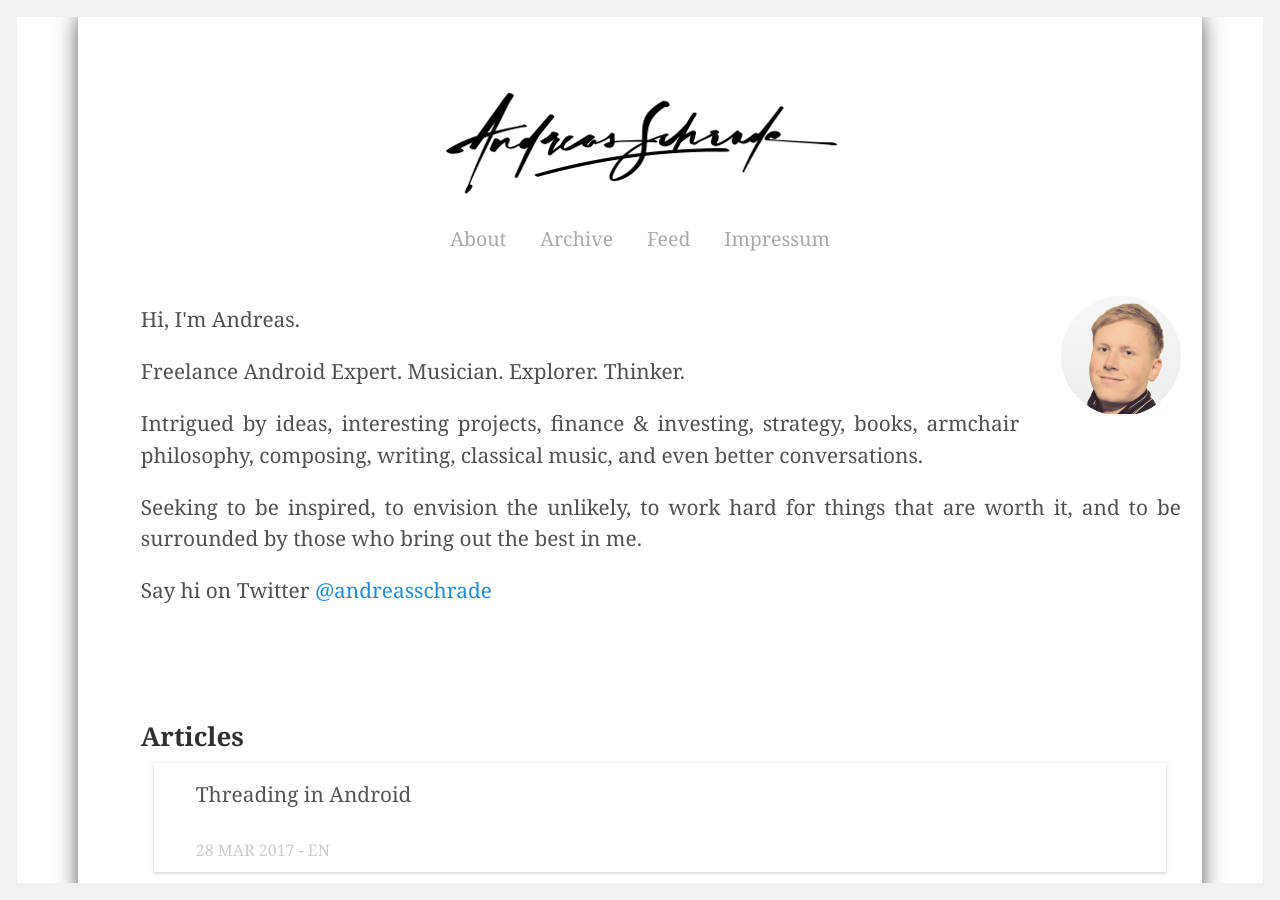
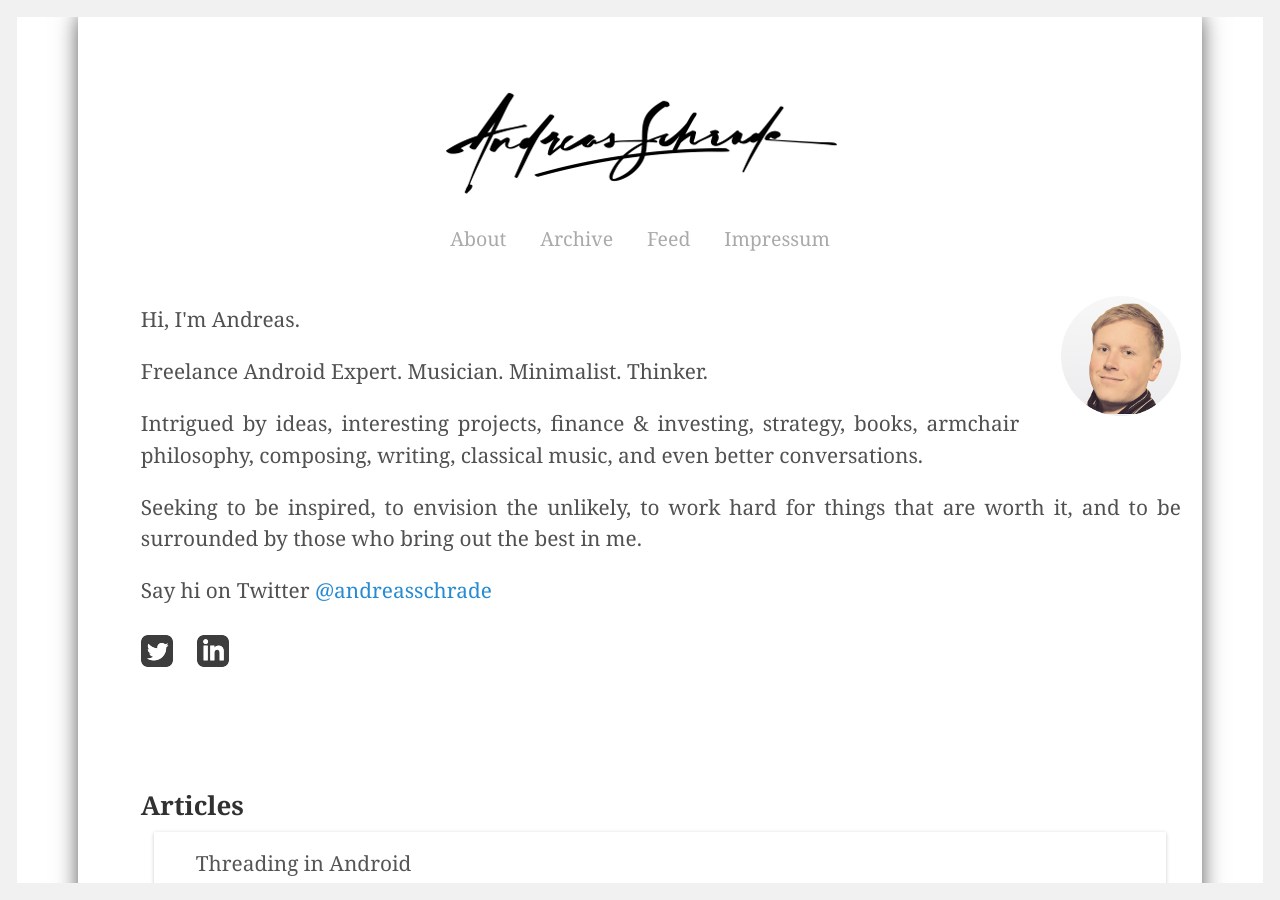
Before and after one commit to andreasschrade/andreasschrade.github.com, a Jekyll site: the page built from index.html, in a window 1280 px wide and 900 px high. Built offline with Jekyll 4.4.1, drawn with Linux system fonts in a browser that asks for light colours; Markdown is read by kramdown in place of the engine named in the settings; the list of posts is cut into pages by our own code.

Commit message:
update social badges

```diff
--- a/_layouts/post.html
+++ b/_layouts/post.html
@@ -56,10 +56,10 @@
 hi //at// andreas-schrade.de
 </NOSCRIPT>
 <br> <br>
-  <img src="{{ site.url }}/assets/twitter-gplus.jpg" border="0" usemap="#snetwork">
+  <img src="{{ site.url }}/assets/badges.jpg" border="0" usemap="#snetwork">
   <map name="#snetwork">
-    <area shape="rect" coords="0,0,47,35" href="https://twitter.com/andreasschrade">
-    <area shape="rect" coords="48,0,95,35" href="https://plus.google.com/+AndreasSchrade">
+    <area shape="rect" coords="0,0,42,48" href="https://twitter.com/andreasschrade">
+    <area shape="rect" coords="43,0,100,48" href="www.linkedin.com/in/andreasschrade">
     </div>
 </div>
 
--- a/index.html
+++ b/index.html
@@ -30,7 +30,7 @@
   <img src="{{site.baseurl}}assets/me_small.png" style="float:right;margin-top:-8px; margin-left:2rem">
 <p>Hi, I'm Andreas. </p>
 
-<p>Freelance Android Expert. Musician. Explorer. Thinker.</p>
+<p>Freelance Android Expert. Musician. Minimalist. Thinker.</p>
 
 <p>Intrigued by ideas, interesting projects, finance & investing, strategy, books, armchair philosophy, composing, writing, classical music, and even better conversations.</p>
 
@@ -38,6 +38,13 @@
 
 <p>Say hi on Twitter <a target="_blank" href="http://twitter.com/andreasschrade">@andreasschrade</a> </p>
 
+<p>
+   <img src="{{ site.url }}/assets/badges.jpg" border="0" usemap="#snetwork">
+  <map name="#snetwork">
+    <area shape="rect" coords="0,0,42,48" href="https://twitter.com/andreasschrade">
+    <area shape="rect" coords="43,0,100,48" href="www.linkedin.com/in/andreasschrade">
+
+</p>
 <br><br>
 <h3>Articles</h3>
 </a>
```
Also changed, not shown: assets/badges.jpg (added).
